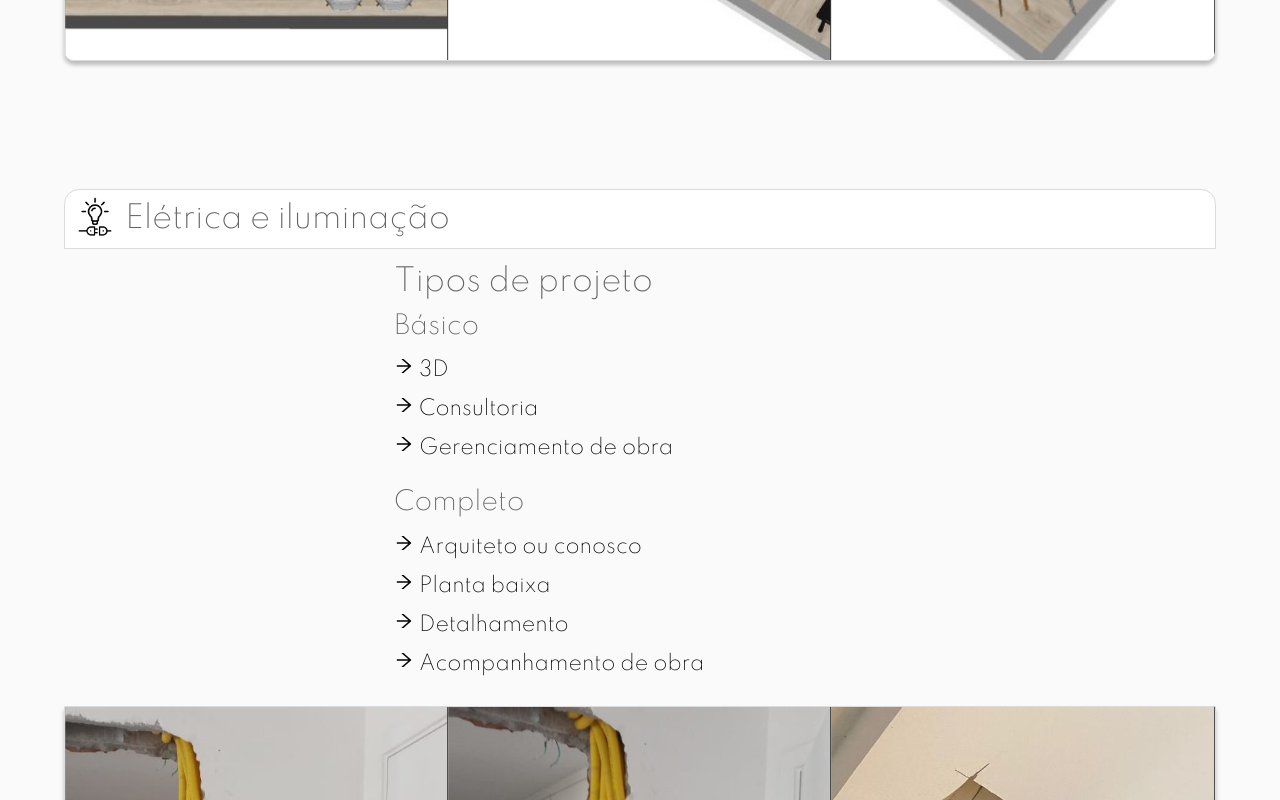
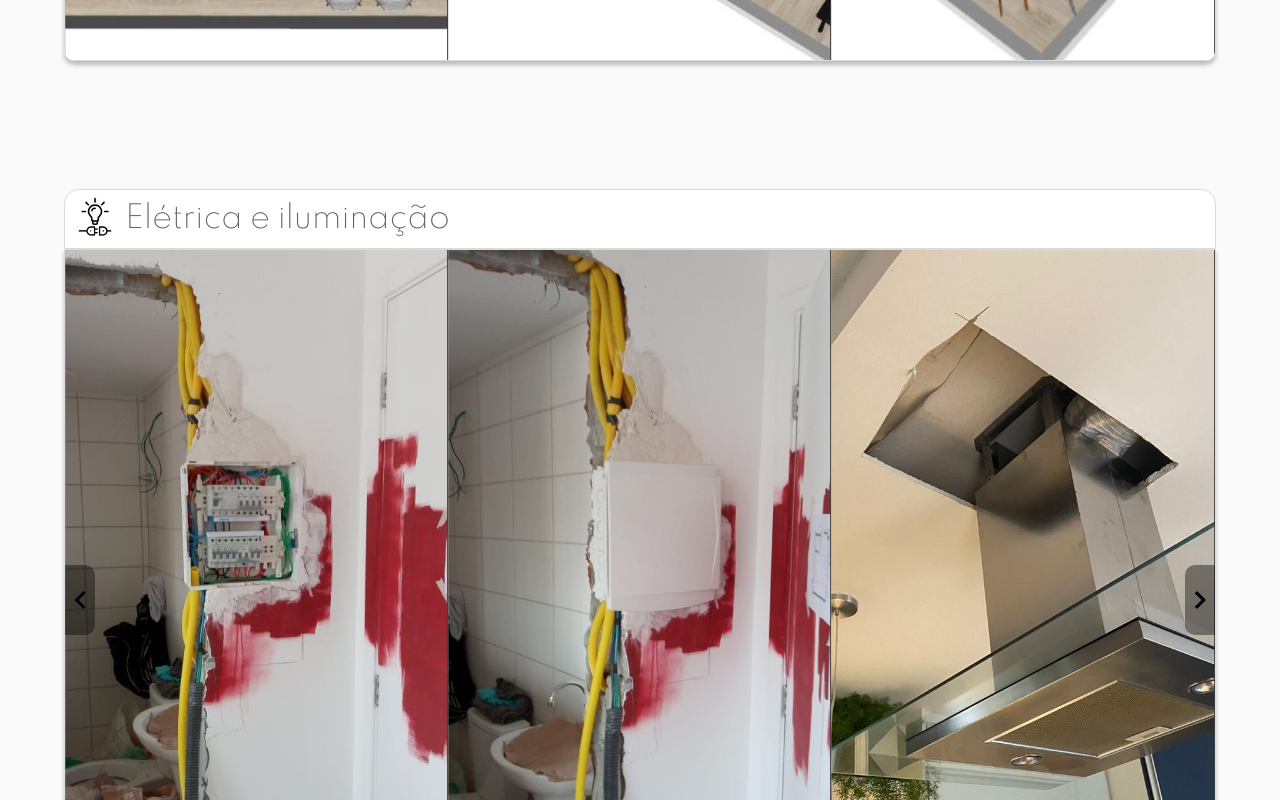
Before and after one commit to bruch0/BelasNaObra, a React (Create React App) app: page / in a window 1280 px wide. Shown: the part 2900-3700 px from the top of the page. Built offline with nearby package versions, Linux system fonts and the light colour scheme; grey boxes are pictures that could not be loaded.

Commit message:
fixed issues

```diff
--- a/src/Components/Pages/Home/Template.jsx
+++ b/src/Components/Pages/Home/Template.jsx
@@ -19,6 +19,8 @@ function Template({viewportWidth, logo, slides, name}) {
 				<Icon src={logo} />
 				<div>{name}</div>
 			</Title>
+			{name === 'Projetos' ?
+			<>
 				<p>Tipos de projeto</p>
 				<span>Básico</span>
 				<ul>
@@ -33,6 +35,8 @@ function Template({viewportWidth, logo, slides, name}) {
 					<li><AiOutlineArrowRight /> Detalhamento</li>
 					<li><AiOutlineArrowRight /> Acompanhamento de obra</li>
 				</ul>
+			</>
+			: ''}
 			<SlideshowContainer>
 			<Slide {...fadeProperties}>
 				{slides ? slides.map((slide, index) => <SlideImg slide={slide} alt='foto' key={index} />) : ''}
```
Lines whose indentation alone changed are shown as unchanged.
